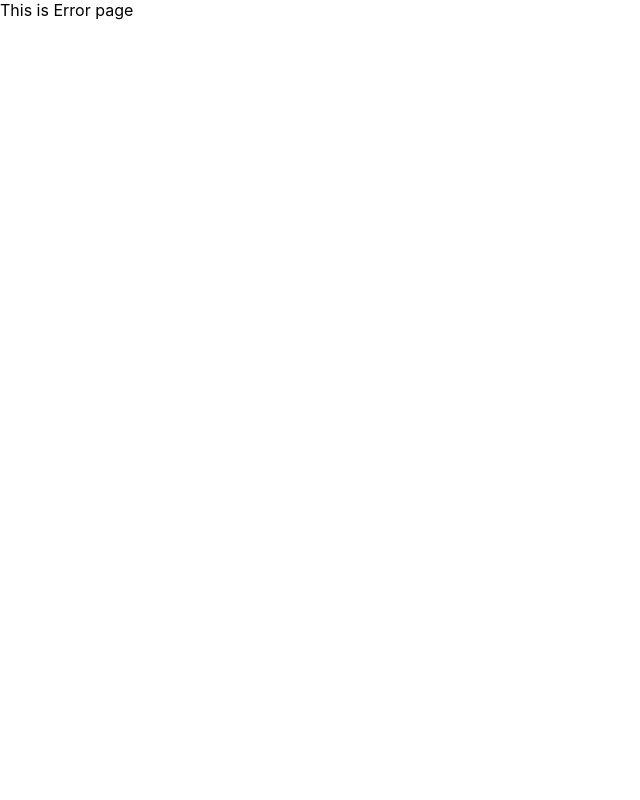
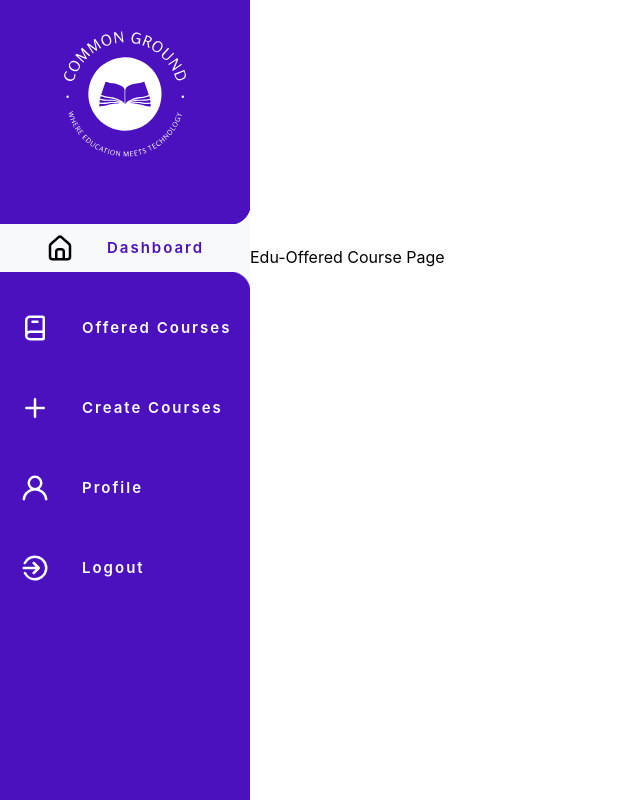
Before and after one commit to Jaysanghani08/Common_Ground, a React (Create React App) app: page /educator/offered-courses in a window 1280 px wide. Shown: the whole page, without its empty margins (0-640 px from the left). Built offline with nearby package versions, Linux system fonts and the light colour scheme.

Commit message:
something

```diff
--- a/src/App.js
+++ b/src/App.js
@@ -38,7 +38,7 @@ function App() {
                     <Route path='dashboard' element={<EduDashboard />} />
                     <Route path='profile' element={<EduProfile />} />
                     <Route path='create-course' element={<EduCreateCourse />} />
-                    <Route path='offered-course' element={<EduOfferedCourses />} />
+                    <Route path='offered-courses' element={<EduOfferedCourses />} />
 
 
                 </Route>
--- a/src/pages/Educator/CreateCourse/EduCreateCourse.js
+++ b/src/pages/Educator/CreateCourse/EduCreateCourse.js
@@ -5,7 +5,7 @@ const EduCreateCourse = () => {
     return (
         <div>
             <Sidebar/>
-            EduOffered Course Page
+            Edu-Create Course Page
         </div>
     )
 }
--- a/src/pages/Educator/EduOfferedCourses/EduOfferedCourses.js
+++ b/src/pages/Educator/EduOfferedCourses/EduOfferedCourses.js
@@ -5,7 +5,7 @@ const EduOfferedCourses = () => {
     return (
         <div>
             <Sidebar/>
-            EduOffered Course Page
+            Edu-Offered Course Page
         </div>
     )
 }
```
